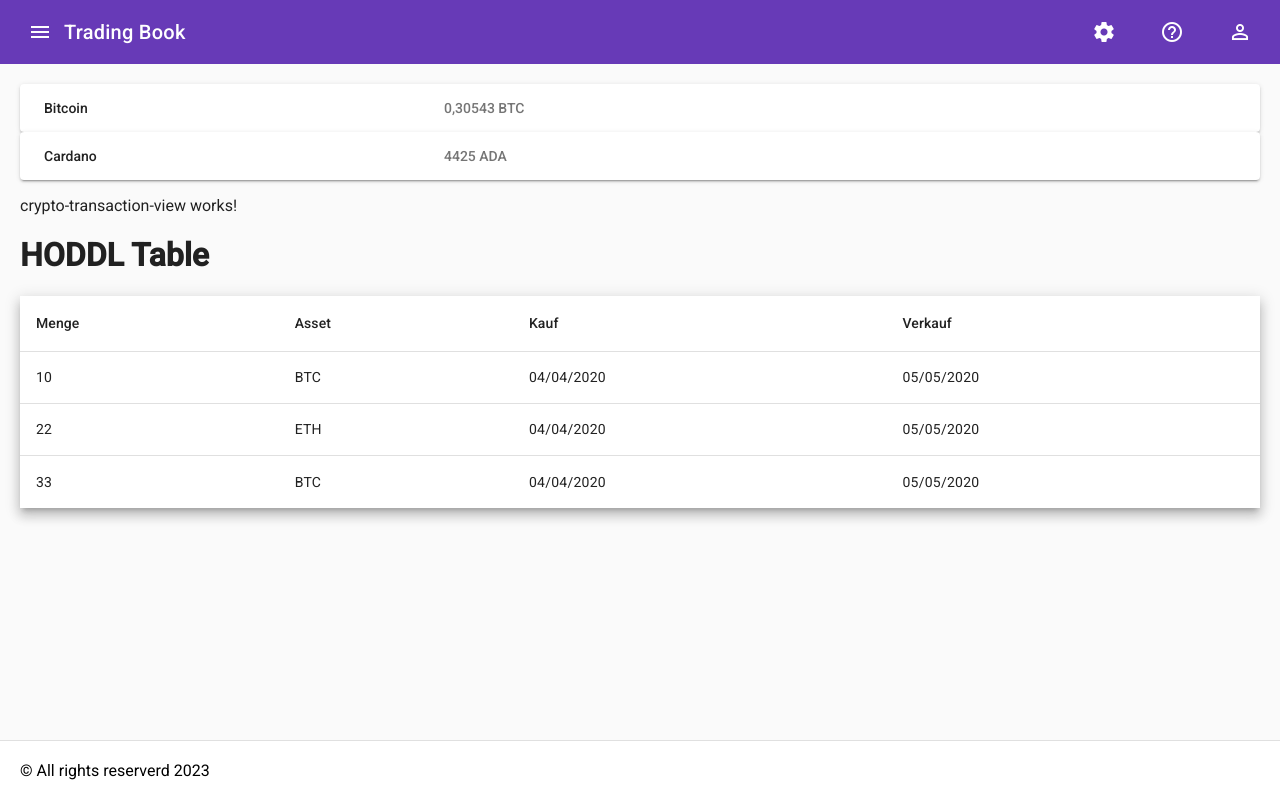
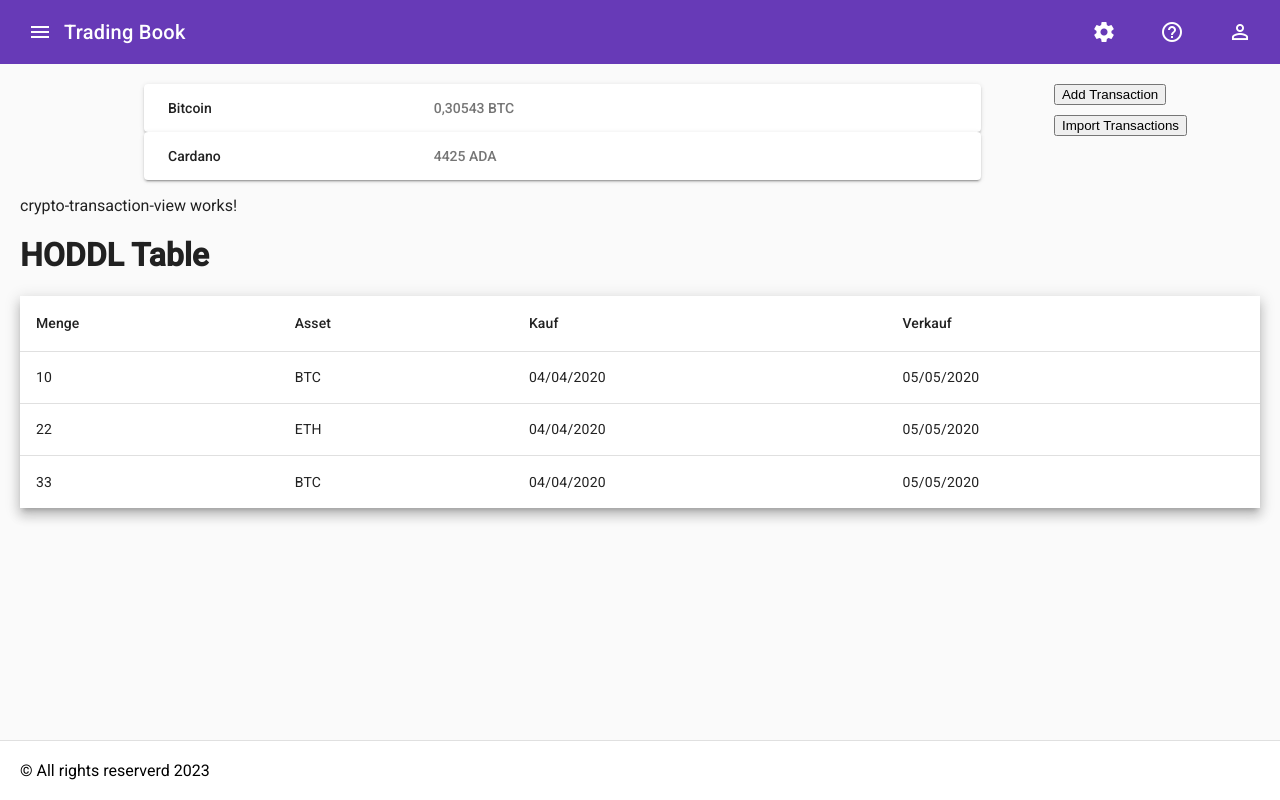
Before and after one commit to LordStarscream/ctb-frontend, an Angular app: page /hoddl in a window 1280 px wide. Built offline with nearby package versions, Linux system fonts and the light colour scheme.

Commit message:
adding transaction buttons in a flex-box design

```diff
--- a/src/app/modules/crypto-hoddl/crypto-hoddl.component.html
+++ b/src/app/modules/crypto-hoddl/crypto-hoddl.component.html
@@ -1,3 +1,16 @@
-<crypto-wallet-view></crypto-wallet-view>
+<div class="container">
+  <div class="content-area">
+    <crypto-wallet-view></crypto-wallet-view>
+  </div>
+  <div class="button-area">
+    <div class="button-container">
+    <button mat-raised-button color="primary">Add Transaction</button>
+    <button mat-raised-button color="secondary">Import Transactions</button>
+  </div>
+  </div>
+</div>
+
+
 <crypto-transaction-view></crypto-transaction-view>
+
 <crypto-report-view></crypto-report-view>
--- a/src/app/modules/crypto-hoddl/crypto-hoddl.component.scss
+++ b/src/app/modules/crypto-hoddl/crypto-hoddl.component.scss
@@ -0,0 +1,31 @@
+.container{
+  display: flex;
+  flex-direction: row;
+}
+
+.content-area {
+  /* Add your desired styles for the content area */
+  flex: 3;
+  padding-left: 10%;
+
+}
+
+.button-area {
+  display: flex;
+  flex: 1;
+  justify-content: center;
+  align-items: center;
+  text-align: center;
+  /* Add your desired styles for the button area */
+}
+.button-container {
+  display: flex;
+  flex-direction: column;
+  //justify-content: flex-start;
+  align-items: flex-start;
+  align-self: flex-start;
+}
+
+.button-container button {
+  margin-bottom: 10px;
+}
```
